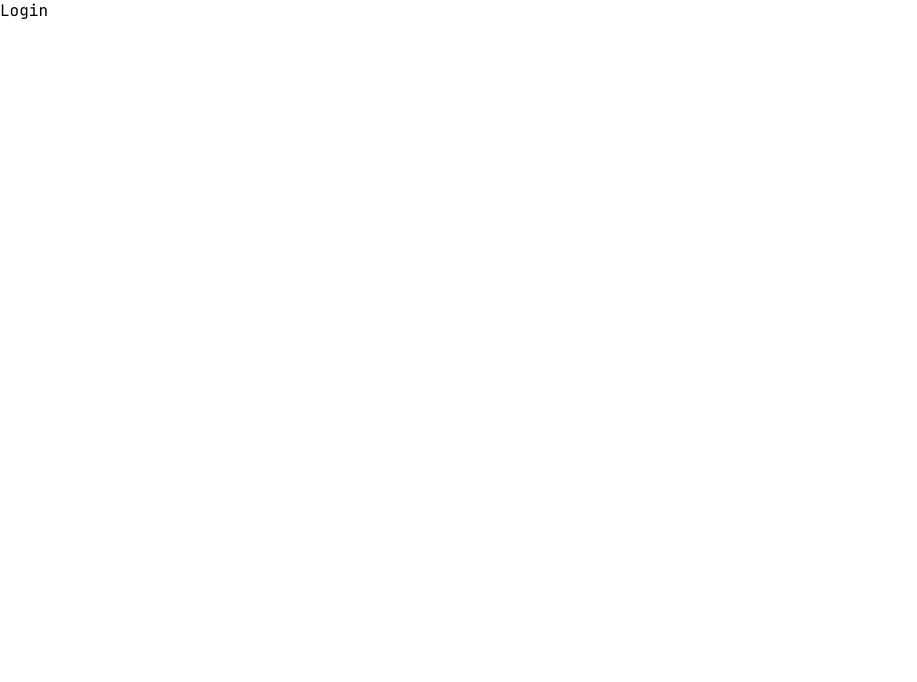
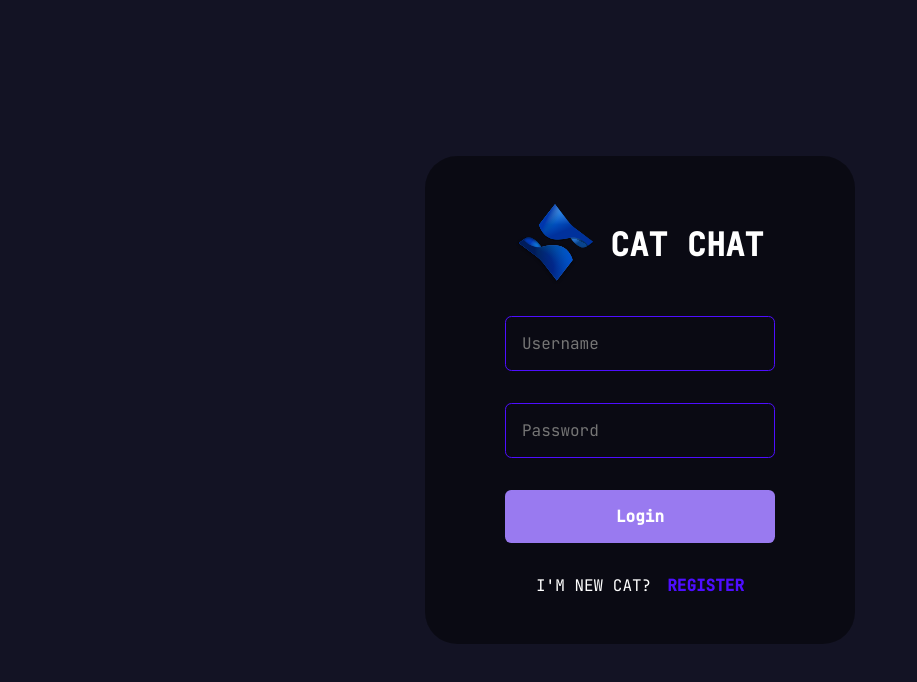
Before and after one commit to Leo5661/chat-app, a React app in the folder public/: page /login in a window 1280 px wide. Shown: the top 682 px of the page, without its empty margins (0-917 px from the left). Built offline with nearby package versions, Linux system fonts and the light colour scheme; the HTML template or start-up script is replaced by a standard one.

Commit message:
added login page

```diff
--- a/public/src/pages/Login.jsx
+++ b/public/src/pages/Login.jsx
@@ -1,9 +1,176 @@
-import React from 'react'
+import React, { useState, useEffect } from "react";
+import { Link, useNavigate } from "react-router-dom";
+import { ToastContainer, toast } from "react-toastify";
+import styled from "styled-components";
+import Colors from "../assets/Colors";
+import Logo from "../assets/logo.svg";
+import "react-toastify/dist/ReactToastify.css";
+import axios from "axios";
+import { loginRoute } from "../utils/ApiRoutes";
 
 function Login() {
+  const navigate = useNavigate();
+
+  const [values, setValues] = useState({
+    username: "",
+    password: "",
+  });
+
+  const toastConfig = {
+    position: "bottom-right",
+    autoClose: 5000,
+    pauseOnHover: true,
+    draggable: true,
+    theme: "dark",
+  };
+
+  async function handleSubmit(event) {
+    event.preventDefault();
+    if (handleValidation()) {
+      const { username, password } = values;
+      const { data } = await axios.post(loginRoute, {
+        username,
+        password,
+      });
+
+      if (data.status === false) {
+        toast.error(data.message, toastConfig);
+      }
+
+      if (data.status === true) {
+        console.log(data.user);
+        localStorage.setItem("chat-app-user", JSON.stringify(data.user));
+        navigate("/");
+      }
+    }
+  }
+
+  function handleValidation() {
+    const { username, password } = values;
+
+    if (username.length === "") {
+      toast.error("Username & Password required.", toastConfig);
+      return false;
+    } else if (password === "") {
+      toast.warning("Username & Password required", toastConfig);
+      return false;
+    }
+
+    return true;
+  }
+
+  function handleOnChange(event) {
+    setValues({ ...values, [event.target.name]: event.target.value });
+  }
+
   return (
-    <div>Login</div>
-  )
+    <div>
+      <FormBox>
+        <form onSubmit={(event) => handleSubmit(event)}>
+          <div className="brand">
+            <img src={Logo} alt="Logo" />
+            <h1>Cat Chat</h1>
+          </div>
+          <input
+            type="text"
+            placeholder="Username"
+            name="username"
+            onChange={(e) => handleOnChange(e)}
+            min="3"
+          />
+          <input
+            type="password"
+            placeholder="Password"
+            name="password"
+            onChange={(e) => handleOnChange(e)}
+          />
+          <button type="submit">Login</button>
+          <span>
+            I'm new cat? <Link to="/register">Register</Link>
+          </span>
+        </form>
+      </FormBox>
+      <ToastContainer />
+    </div>
+  );
 }
 
-export default Login
+const FormBox = styled.div`
+  height: 100vh;
+  width: 100vw;
+  display: flex;
+  flex-direction: column;
+  justify-content: center;
+  gap: 1rem;
+  align-items: center;
+  background-color: ${Colors.backgroundColor};
+
+  .brand {
+    display: flex;
+    align-items: center;
+    gap: 1rem;
+    justify-content: center;
+
+    img {
+      height: 5rem;
+    }
+
+    h1 {
+      color: white;
+      text-transform: uppercase;
+    }
+  }
+  form {
+    display: flex;
+    flex-direction: column;
+    gap: 2rem;
+    background-color: ${Colors.formBgColor};
+    border-radius: 2rem;
+    padding: 3rem 5rem;
+
+    input {
+      background-color: transparent;
+      padding: 1rem;
+      border: 0.1rem solid ${Colors.inputBorder};
+      border-radius: 0.4rem;
+      color: white;
+      width: 100%;
+      font-size: 1rem;
+      &:focus {
+        border: 0.1rem solid ${Colors.onFocusInputBorder};
+        outline: none;
+      }
+    }
+  }
+  button {
+    background-color: ${Colors.buttonBgColor};
+    color: white;
+    padding: 1rem 2rem;
+    border: none;
+    font-weight: bold;
+    cursor: pointer;
+    border-radius: 0.4rem;
+    font-size: 1rem;
+    text-transform: uppercas;
+    transition: 0.5s ease-in-out;
+    &:hover {
+      background-color: ${Colors.onButtonHover};
+    }
+  }
+  span {
+    color: white;
+    text-transform: uppercase;
+    display: flex;
+    flex-direction: row;
+    justify-content: center;
+    gap: 1rem;
+    align-items: center;
+    a {
+      color: ${Colors.formLinkColor};
+      text-decoration: none;
+      font-weight: bold;
+    }
+  }
+`;
+
+export default Login;
--- a/public/src/pages/Register.jsx
+++ b/public/src/pages/Register.jsx
@@ -29,16 +29,12 @@ function Register() {
   async function handleSubmit(event) {
     event.preventDefault();
     if (handleValidation()) {
-      console.log("in validation");
-      // call api
       const { username, email, password } = values;
       const { data } = await axios.post(registerRoute, {
         username,
         email,
         password,
       });
-
-      console.log(data);
 
       if (data.status === false) {
         toast.error(data.message, toastConfig);
--- a/public/src/utils/ApiRoutes.js
+++ b/public/src/utils/ApiRoutes.js
@@ -1,2 +1,3 @@
 const HOST = "http://localhost:5000";
 export const registerRoute = `${HOST}/api/auth/register`;
+export const loginRoute = `${HOST}/api/auth/login`;
```
